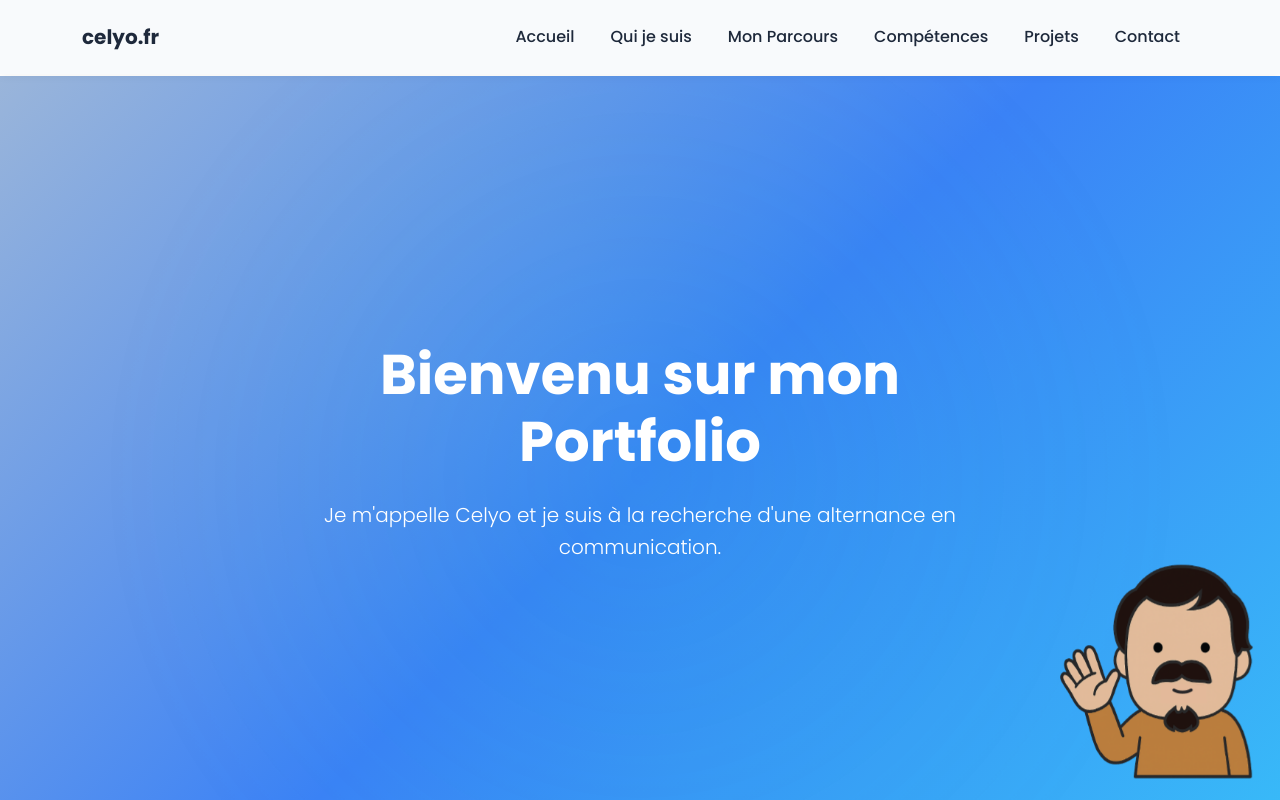
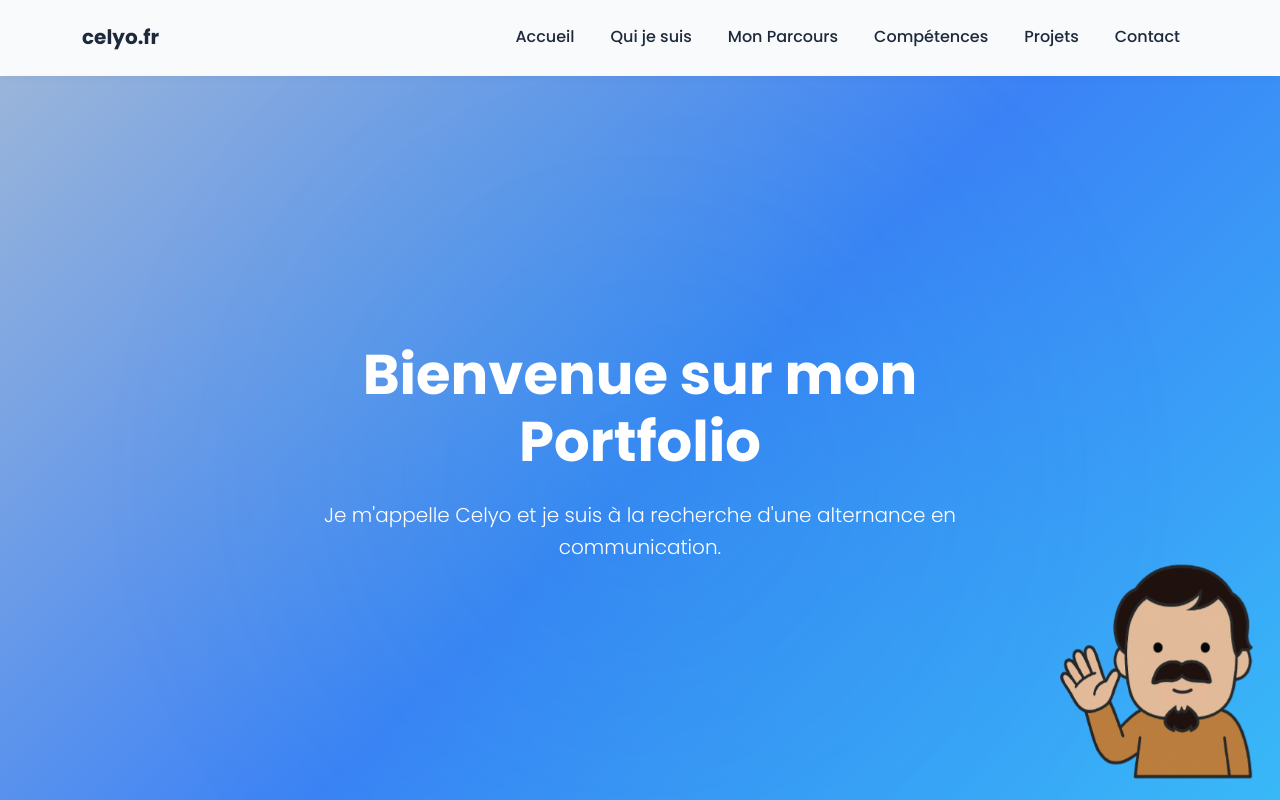
Before and after one commit to Ce1yo/celyo.fr, a plain HTML site: page index.html in a window 1280 px wide. Shown: the top 800 px of the page. Drawn offline with nearby package versions, Linux system fonts and the light colour scheme.

Commit message:
Update index.html

```diff
--- a/index.html
+++ b/index.html
@@ -61,7 +61,7 @@
             <div class="row justify-content-center">
                 <div class="col-lg-8 text-center" data-aos="fade-up">
                     <div class="text-white">
-                        <h1 class="display-4 fw-bold mb-4">Bienvenu sur mon Portfolio</h1>
+                        <h1 class="display-4 fw-bold mb-4">Bienvenue sur mon Portfolio</h1>
                         <p class="lead mb-5">Je m'appelle Celyo et je suis à la recherche d'une alternance en communication.</p>
                     </div>
                 </div>
```
